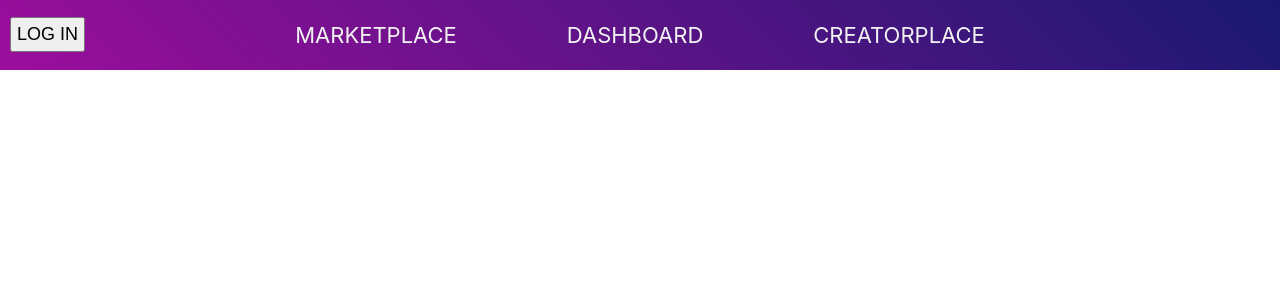
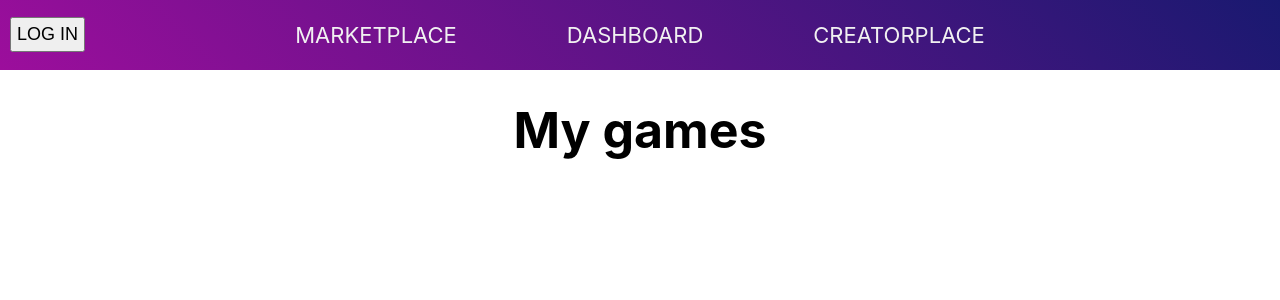
Before and after one commit to Roumez/frontCertif, a React (Create React App) app: page /dashboard in a window 1280 px wide. Shown: the top 300 px of the page. Built offline with nearby package versions, Linux system fonts and the light colour scheme.

Commit message:
Dashboard

```diff
--- a/src/Components/Copyright/ContentCreator.js
+++ b/src/Components/Copyright/ContentCreator.js
@@ -13,8 +13,8 @@ const ContentCreator = () => {
         <label htmlFor="image">Cover page</label>
         <input type="text" className="link" placeholder="https://www.google.com/cover-game.jpg" />
 
-         <label htmlFor="title">Key game</label>
-        <input type="text" id="title" placeholder="Key Game" />
+         <label htmlFor="title">Price game</label>
+        <input type="text" id="title" placeholder="Price Game" />
 
         <label htmlFor="description">Description Game</label>
         <textarea id="description game" placeholder="Description game"></textarea>
--- /dev/null
+++ b/src/Containers/Dashboard/Dashboard.css
@@ -0,0 +1,11 @@
+.title {
+  text-align: center;
+  max-width: 700px;
+  margin: 100px auto 0;
+  font-size: 25px;
+}
+
+.title h1 {
+  font-size: 50px;
+  margin-bottom: 10px;
+}
--- a/src/Containers/Dashboard/Dashboard.js
+++ b/src/Containers/Dashboard/Dashboard.js
@@ -1,9 +1,10 @@
 import React from 'react';
+import './Dashboard.css'
 
 const Dashboard = () => {
   return (
-    <div>
-
+    <div className="title">
+      <h1>My games</h1>
     </div>
   );
 };
```
